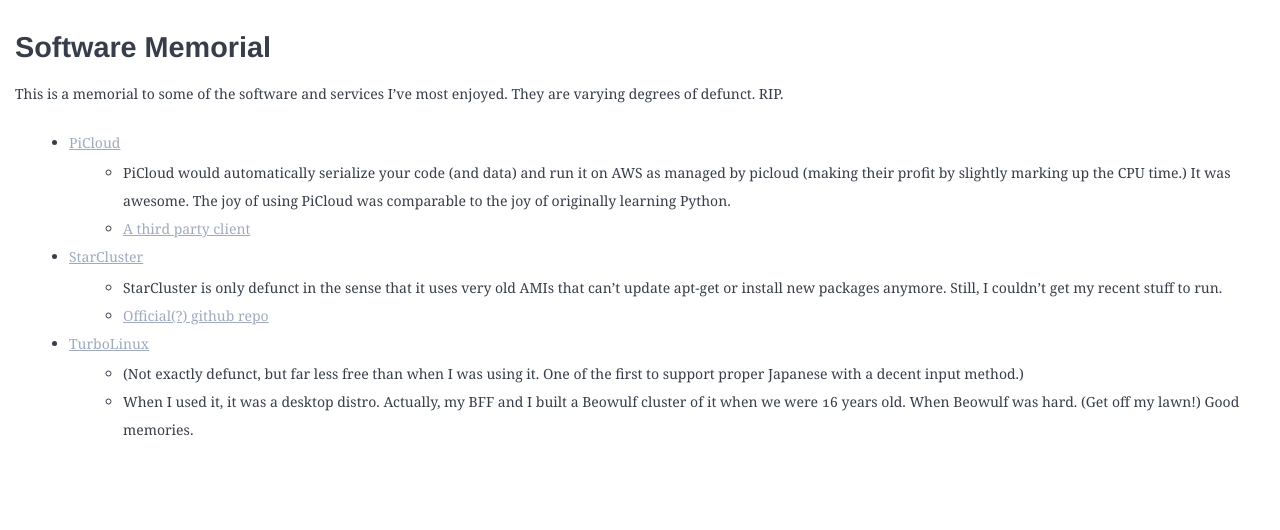
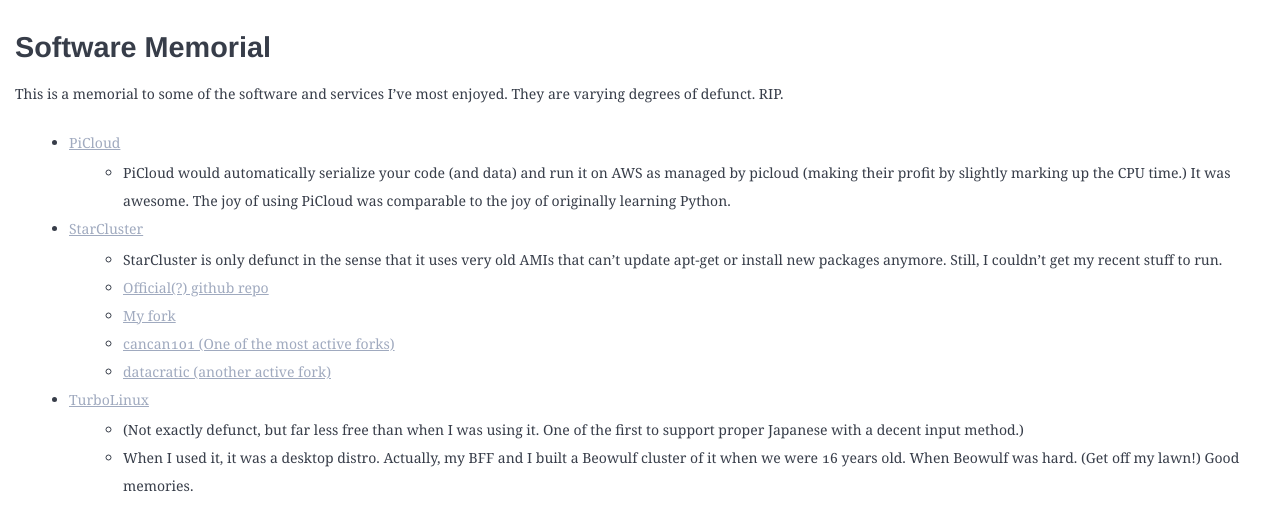
Before and after one commit to bryan-lunt/bryan-lunt.github.io, a plain HTML site: page memorial.html in a window 1280 px wide. Drawn offline with nearby package versions, Linux system fonts and the light colour scheme.

Commit message:
Edited memorial

```diff
--- a/memorial.html
+++ b/memorial.html
@@ -5,13 +5,15 @@
 <li><a href="http://www.multyvac.com/">PiCloud</a>
 <ul>
 <li>PiCloud would automatically serialize your code (and data) and run it on AWS as managed by picloud (making their profit by slightly marking up the CPU time.) It was awesome. The joy of using PiCloud was comparable to the joy of originally learning Python.</li>
-<li><a href="https://github.com/exitcodezero/picloud-client-python">A third party client</a></li>
 </ul>
 </li>
 <li><a href="http://star.mit.edu/cluster/index.html">StarCluster</a>
 <ul>
 <li>StarCluster is only defunct in the sense that it uses very old AMIs that can’t update apt-get or install new packages anymore. Still, I couldn’t get my recent stuff to run.</li>
 <li><a href="https://github.com/jtriley/StarCluster">Official(?) github repo</a></li>
+<li><a href="https://github.com/bryan-lunt/StarCluster/">My fork</a></li>
+<li><a href="https://github.com/cancan101/StarCluster">cancan101 (One of the most active forks)</a></li>
+<li><a href="https://github.com/datacratic/StarCluster">datacratic (another active fork)</a></li>
 </ul>
 </li>
 <li><a href="http://www.turbolinux.com/">TurboLinux</a>
```
Also changed, not shown: 1 other file.
